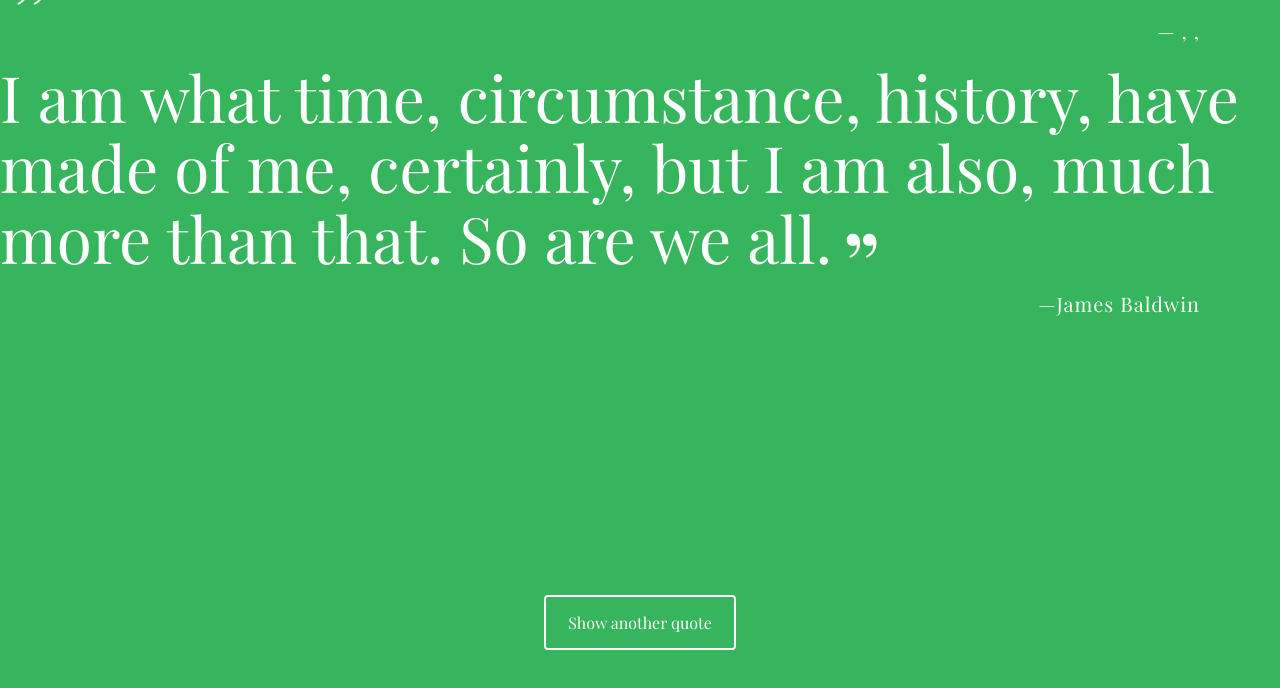
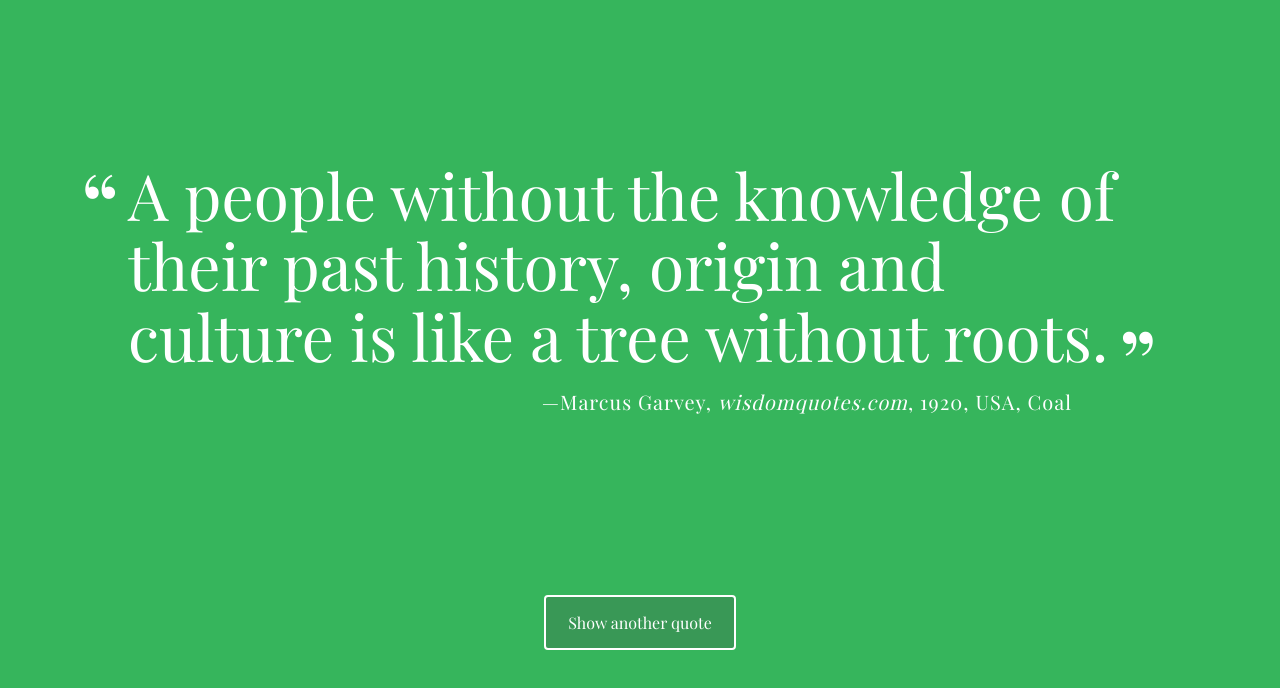
Before and after one commit to nicklikescode/Techdegree-project-1, a plain HTML site: page index.html in a window 1280 px wide. Drawn offline with nearby package versions, Linux system fonts and the light colour scheme; a web font is replaced by a local one.

Commit message:
Final for Techdegree Project 1
Final Quote Generator

```diff
--- a/copy.html
+++ b/index.html
@@ -9,12 +9,13 @@
         type='text/css'>
     <link rel="stylesheet" href="normalize.css">
     <link rel="stylesheet" href="styles.css">
+
 </head>
 
 <body id="body">
     <div class="container">
 
-        <div id="html">
+        <div id="quote-box">
             <p class="quote">
 
             </p>
@@ -27,15 +28,21 @@
                 <span class="year">
 
                 </span>
+                <span class="country">
+
+                </span>
+                <span class="industry">
+
+                </span>
             </p>
         </div>
+
 
         <button id="loadQuote">Show another quote</button>
 
 
-
     </div>
-    <script src="script.js"></script>
+        <script src="script.js"></script>
 
 </body>
 
--- a/script.js
+++ b/script.js
@@ -1,49 +1,64 @@
+const PRINT_QUOTE_TIMER_DELAY = 20 * 1000;
+const REFRESH_PAGE_RANDOM_COLOR = 20 * 1000; // set constants to make reading code below easier
+
 let quotes = [
-    { quote: "I am what time, circumstance, history, have made of me, certainly, but I am also, much more than that. So are we all.", source: "James Baldwin" },
-    { quote: "A small body of determined spirits fired by an unquenchable faith in their mission can alter the course of history.", source: "Mahatma Gandhi" },
-    { quote: "A people without the knowledge of their past history, origin and culture is like a tree without roots.", source: "Marcus Garvey", citation: "lol.com", year: 2000 },
-    { quote: "I do not speak Hebrew, but I understand that it has no word for ‘history’. The closest word for it is memory.", source: "David Miliband", year: 1999 },
-    { quote: "History is merely a list of surprises. It can only prepare us to be surprised yet again.", source: "Kurt Vonnegut", citation: "Bob.com" }
+
+    { quote: "I am what time, circumstance, history, have made of me, certainly, but I am also, much more than that. So are we all.", source: "James Baldwin",  },
+    { quote: "A small body of determined spirits fired by an unquenchable faith in their mission can alter the course of history.", source: "Mahatma Gandhi", country: 'India' },
+    { quote: "A people without the knowledge of their past history, origin and culture is like a tree without roots.", source: "Marcus Garvey", citation: "wisdomquotes.com", year: 1920, country: 'USA', industry:"Coal" },
+    { quote: "I do not speak Hebrew, but I understand that it has no word for ‘history’. The closest word for it is memory.", source: "David Miliband", year: 1949, country: "USA" },
+    { quote: "Neither the life of an individual nor the history of a society can be understood without understanding both.", source: "C. Wright Mills", year: 1919, country: "USA", industry:"Agriculture" },
+    { quote: "I can’t change history, I don’t want to change history. I can only change the future. I’m working on that.", source: "Boris Becker", citation: "widsomquotes.com", country: "Germany" }
 
 ];
 
-
 function getRandomQuote() {
-    let z = Math.floor(Math.random() * quotes.length);
-    return quotes[z]; // return the entire object
+    let randomQuote = Math.floor(Math.random() * quotes.length);
+    return quotes[randomQuote]; // return the entire object
 }
 
-
-
 function printQuote() {
-    let x = getRandomQuote();//from this function we get an object from the array { x equals the object
-    let numericalValue = 22;
-    let stringValue = 'string';
-    //console.log('x: ', x);
-
-
-
-
+    let x = getRandomQuote();//from this function we get an object from the array where x equals the object
     let html = '';
     html += '<p class="quote">'  + x.quote +  '</p>';
     html += '<p class= "source">' + x.source;
 
     if (typeof x.citation === 'string') { //test to see if a citation exists in the random object
         html += '<span class="citation">' + x.citation + '</span>';
-    } if (typeof x.year === 'number') { //test to see if a year exist as a number in the random object
+    }
+    if (typeof x.year === 'number') { //test to see if a year exist as a number in the random object
         html +='<span class= "year">' + x.year + '</span>';
      }
-    html += '</p>';
+    if (typeof x.country === 'string') { //test to see if a citation exists in the random object
+        html +='<span class= "country">' + ', ' +  x.country + '</span>';
+     }
+    if (typeof x.industry === 'string') { //test to see if a citation exists in the random object
+         html += '<span class = "industry">' + ', ' + x.industry + '</span>';
+     }
+    html +=  '</p>';
 
-    return html;
-    let element = document.getElementById('loadQuote');
+    let element = document.getElementById('quote-box');
     element.innerHTML = html;
 }
 
 
-console.log(printQuote());
 
-document.write(printQuote());
+document.getElementById('loadQuote').addEventListener("click", printQuote, false);
+document.getElementById('loadQuote').addEventListener("click", getRandomColors, false); //when clicking on 'Show another quote' button run functions to make new quote and new background color
+
+function getRandomColors() {
+    let r = Math.floor(Math.random() * 256);
+    let g = Math.floor(Math.random() * 256);
+    let b = Math.floor(Math.random() * 256);
+
+    let fullColor = "rgb(" + r + ', ' + g + ', ' + b + ')';
+    document.body.style.backgroundColor = fullColor; //set background-color in body
+}
+let timerQuote = setInterval(printQuote, PRINT_QUOTE_TIMER_DELAY);
+let timerColor = setInterval(getRandomColors, 20000); //set timer for both quote and background color change equal to one another
 
 
-document.getElementById('loadQuote').addEventListener("click", printQuote, false);
+
+
+
+document.addEventListener("DOMContentLoaded", printQuote());
--- a/styles.css
+++ b/styles.css
@@ -1,8 +1,3 @@
-/**
- * Treehouse FSJS Techdegree
- * Random Quote Generator - CSS
- */
-
 body {
   background-color: #36b55c;
   color: white;
@@ -79,9 +74,9 @@ body {
   margin-left: -6em;
   bottom: 150px;
   border-radius: 4px;
-  border: 2px solid #fff;
-  color: #fff;
-  background-color: #36b55c;
+  border: 2px solid white;
+  color: white;
+  background-color: rgba(70,70,70,.25);
   padding: 15px 0;
   transition: .5s ;
 }
@@ -103,4 +98,10 @@ body {
   .source {
     font-size: 1.25rem;
   }
+  .country {
+    font-size: 1.25rem;
+  }
+  .industry {
+    font-size: 1.25rem;
+  }
 }
```
